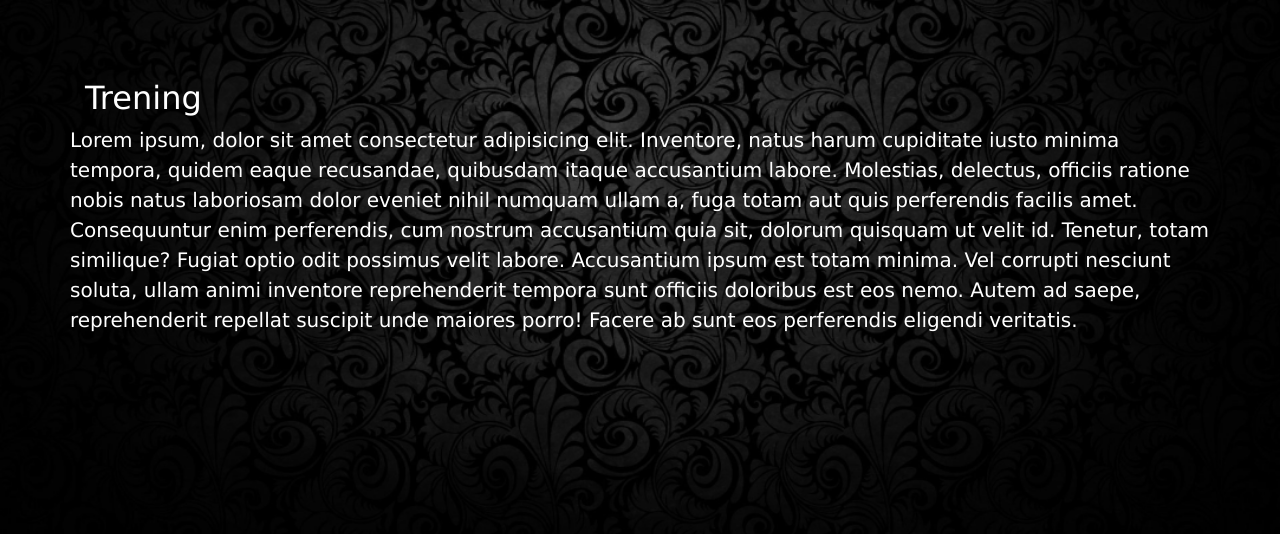
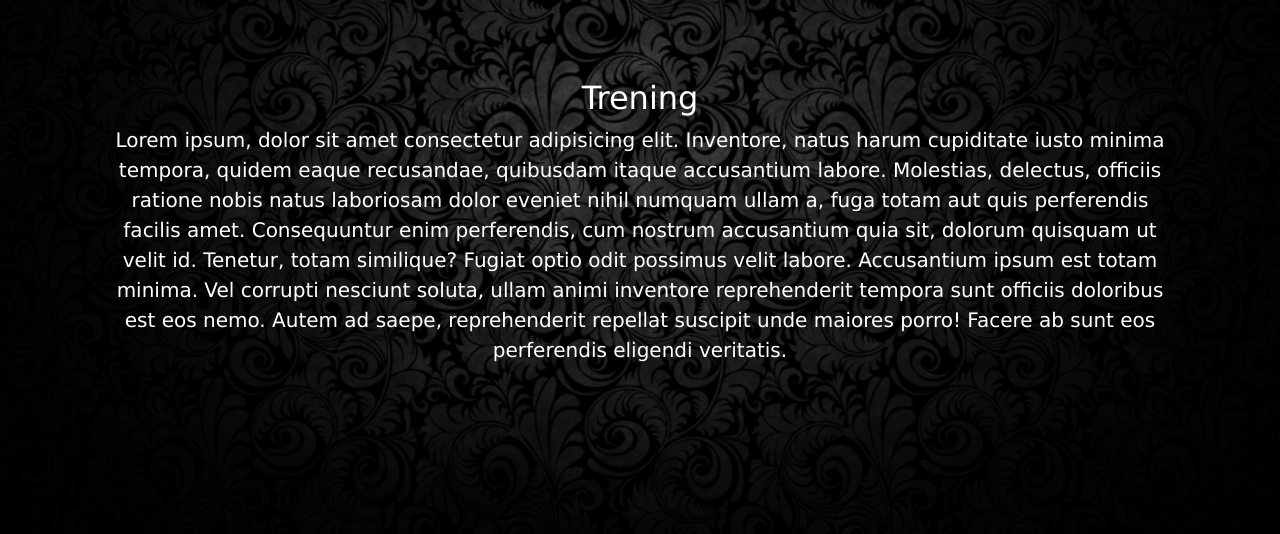
Before and after one commit to Code-Institute-Submissions/milestone-project-new-version, a plain HTML site: page assets/pages/trening.html in a window 1280 px wide. Shown: the part 196-730 px from the top of the page. Drawn offline with nearby package versions, Linux system fonts and the light colour scheme.

Commit message:
day 3, fixed centered text in pages

```diff
--- a/assets/pages/trening.html
+++ b/assets/pages/trening.html
@@ -62,11 +62,9 @@
         <div class="line-break-big"></div>
 
         <div class="container">
-            <div class="row">
-                <h2 class="col">Trening</h2>
-            </div>
-            <div class="row">
-                <p>Lorem ipsum, dolor sit amet consectetur adipisicing elit. Inventore, natus harum cupiditate iusto
+            <div class="container">
+                <h2 class="h1-responsive text-center">Trening</h2>
+                <p class="w-responsive text-center" >Lorem ipsum, dolor sit amet consectetur adipisicing elit. Inventore, natus harum cupiditate iusto
                     minima tempora, quidem eaque recusandae, quibusdam itaque accusantium labore. Molestias, delectus,
                     officiis ratione nobis natus laboriosam dolor eveniet nihil numquam ullam a, fuga totam aut quis
                     perferendis facilis amet. Consequuntur enim perferendis, cum nostrum accusantium quia sit, dolorum
```
Also changed, not shown: assets/pages/behandling.html (+2 -6 lines), assets/pages/kosthold.html (+3 -5 lines), assets/pages/veiledning.html (+3 -5 lines).
